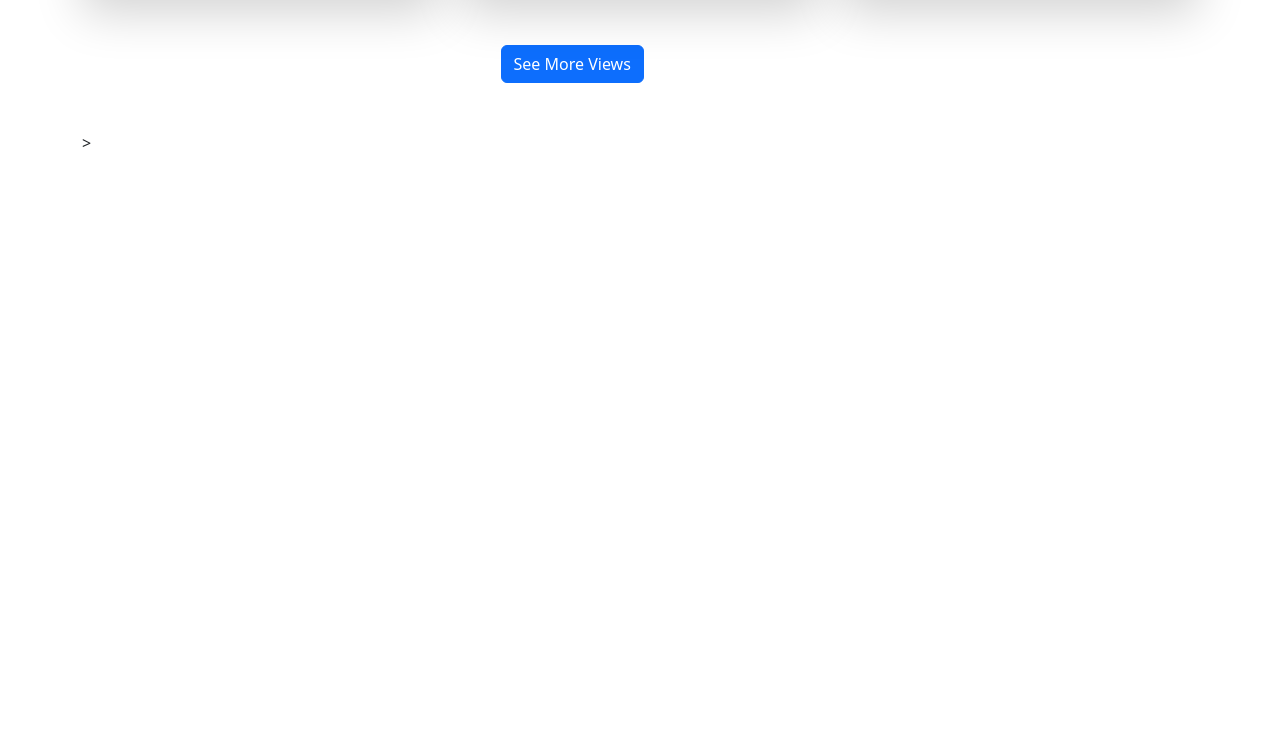
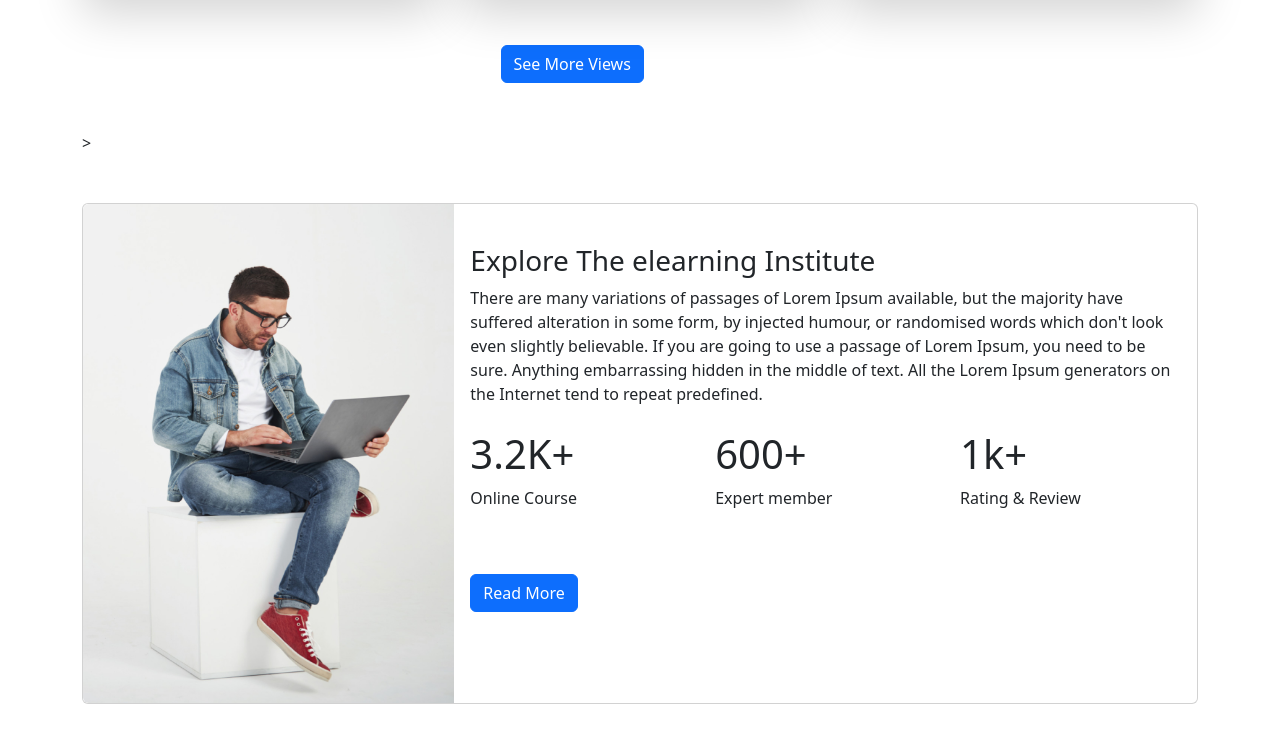
Before and after one commit to supria-saha/edtech-third-assingment, a plain HTML site: page index.html in a window 1280 px wide. Shown: the part 2233-2975 px from the top of the page. Before the commit the page ends 2436 px from the top, so only its background shows below. Drawn offline with nearby package versions, Linux system fonts and the light colour scheme.

Commit message:
my website 2

```diff
--- a/index.html
+++ b/index.html
@@ -202,3 +202,60 @@
 
         </div>
     </section>
+    </main>
+    <section class="container my-5" id="explore-institute">
+        <div class="card mb-3">
+            <!-- style="max-width: 540px;" -->
+            <div class="row g-0">
+                <div class="col-md-4">
+                    <img src="images/working.png" class="img-fluid rounded-start" alt="...">
+                </div>
+                <div class="col-md-8">
+                    <div class="card-body">
+                        <div class="my-4">
+                            <h3 class="card-title">Explore The elearning Institute</h3>
+                            <p class="card-text">There are many variations of passages of Lorem Ipsum available, but
+                                the
+                                majority have suffered alteration in some form, by injected humour, or randomised
+                                words
+                                which don't look even slightly believable. If you are going to use a passage of
+                                Lorem
+                                Ipsum, you need to be sure.
+
+                                Anything embarrassing hidden in the middle of text. All the Lorem Ipsum generators
+                                on
+                                the Internet tend to repeat predefined.</p>
+
+                        </div>
+
+                        <div>
+                            <div class="row mt-4">
+                                <div class=" d-flex col-lg-4 col-md-6 col-sm-6">
+                                    <div class="d-flex flex-column">
+                                        <h1>3.2K+</h1>
+                                        <p>Online Course</p>
+                                    </div>
+                                </div>
+                                <div class=" d-flex col-lg-4 col-md-6 col-sm-6">
+                                    <div class="d-flex flex-column">
+                                        <h1>600+</h1>
+                                        <p>Expert member</p>
+                                    </div>
+                                </div>
+                                <div class=" d-flex col-lg-4 col-md-6 col-sm-6">
+                                    <div class="d-flex flex-column">
+                                        <h1>1k+</h1>
+                                        <p>Rating & Review</p>
+                                    </div>
+                                </div>
+                                <div class=" d-flex mt-5 justify-content-start">
+                                    <button class="btn btn-primary">Read More</button>
+                                </div>
+                            </div>
+
+                        </div>
+                    </div>
+                </div>
+            </div>
+        </div>
+    </section>
```
